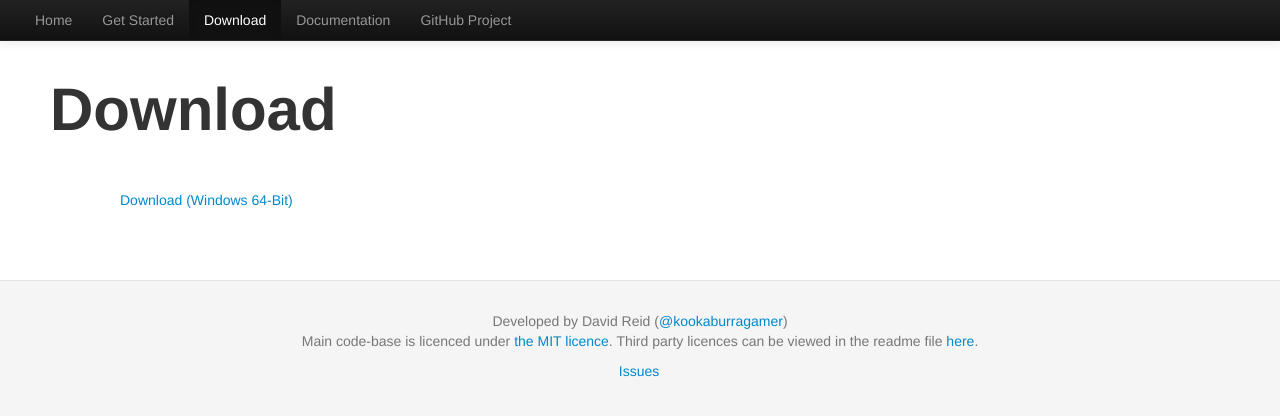
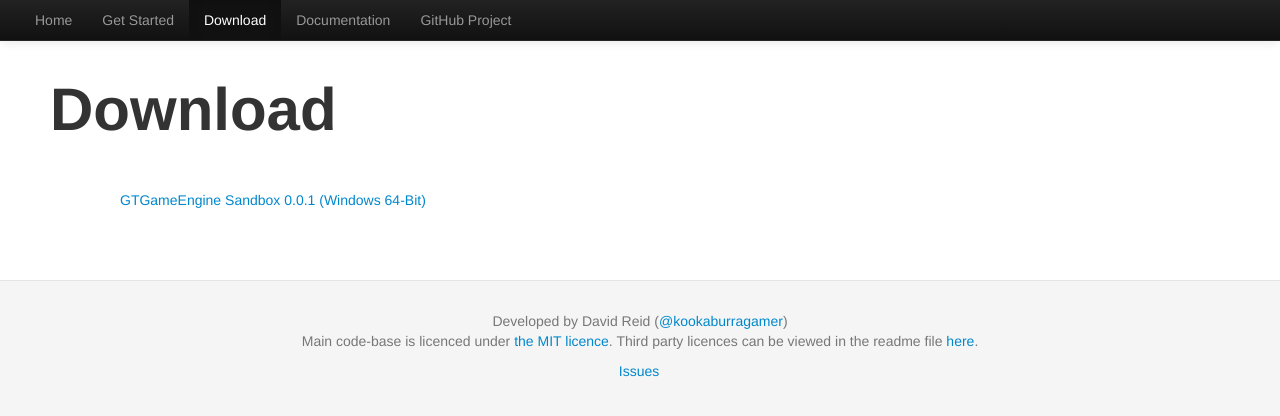
Before and after one commit to mackron/GTGameEngine, a Jekyll site: the page built from download/index.html, in a window 1280 px wide. Shown: the top 416 px of the page. Built offline with Jekyll 4.4.1, drawn with Linux system fonts in a browser that asks for light colours; Markdown is read by kramdown in place of the engine named in the settings.

Commit message:
Add download page.

```diff
--- a/download/index.html
+++ b/download/index.html
@@ -7,6 +7,6 @@
 </div>
 <div class="container-fluid">
     <div style="padding:0px 80px;">
-        <a href="{{ site.baseurl }}/GTGameEngine-Sandbox-0.0.1.zip">Download (Windows 64-Bit)</a>
+        <a href="{{ site.baseurl }}/download/GTGameEngine-Sandbox-0.0.1.zip">GTGameEngine Sandbox 0.0.1 (Windows 64-Bit)</a>
     </div>
 </div>
```
Also changed, not shown: 1 other file.
